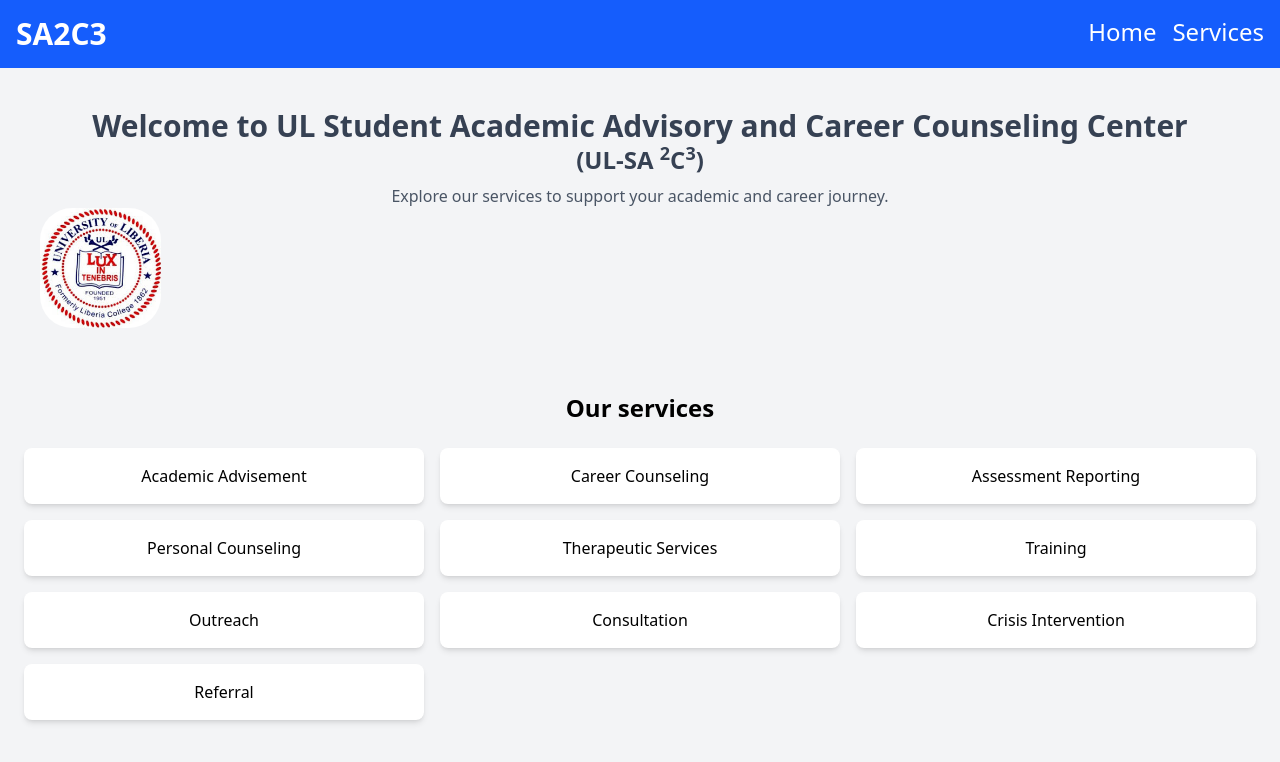
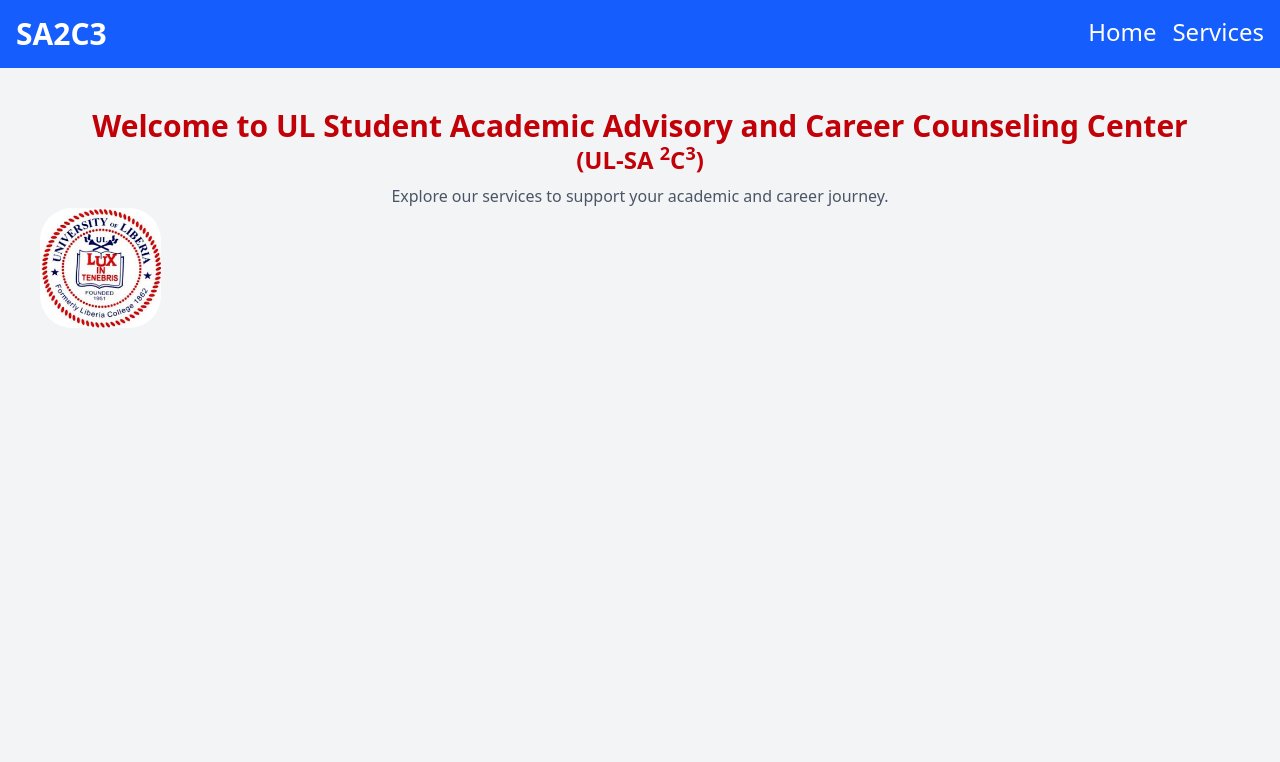
Before and after one commit to nimely111/UL-SA2C3-Guide, a React (Vite) app: page / in a window 1280 px wide. Shown: the top 762 px of the page. Built offline with nearby package versions, Linux system fonts and the light colour scheme.

Commit message:
change the headings color to red following the rightful color scheme

```diff
--- a/src/pages/Home.tsx
+++ b/src/pages/Home.tsx
@@ -7,12 +7,12 @@
     <div className="min-h-screen bg-gray-100">
       <Navbar />
       <header className="text-center p-10">
-        <h1 className="text-3xl font-bold text-gray-700">Welcome to UL Student Academic Advisory and Career Counseling Center</h1>
-        <h2 className="text-2xl font-bold text-gray-700">(UL-SA <sup>2</sup>C<sup>3</sup>)</h2>
+        <h1 className="text-3xl font-bold text-red-700">Welcome to UL Student Academic Advisory and Career Counseling Center</h1>
+        <h2 className="text-2xl font-bold text-red-700">(UL-SA <sup>2</sup>C<sup>3</sup>)</h2>
         <p className="mt-2 text-gray-600">Explore our services to support your academic and career journey.</p>
       <img className="h-30 rounded-4xl object-center" src={ulLogo} alt="university of liberia logo" />
       </header>
-      <ServicesSection />
+      {/* <ServicesSection /> */}
     </div>
   );
 };
```
